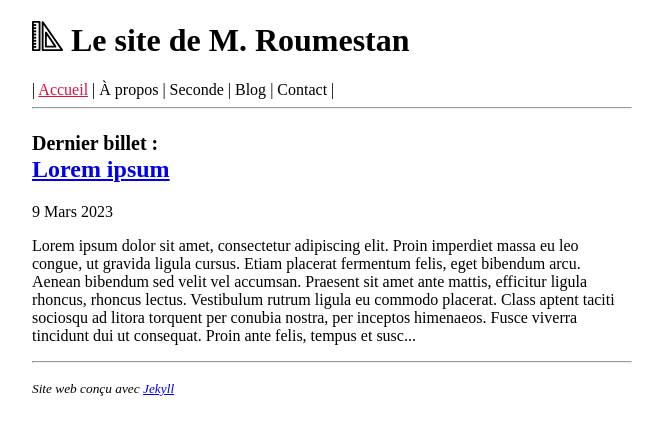
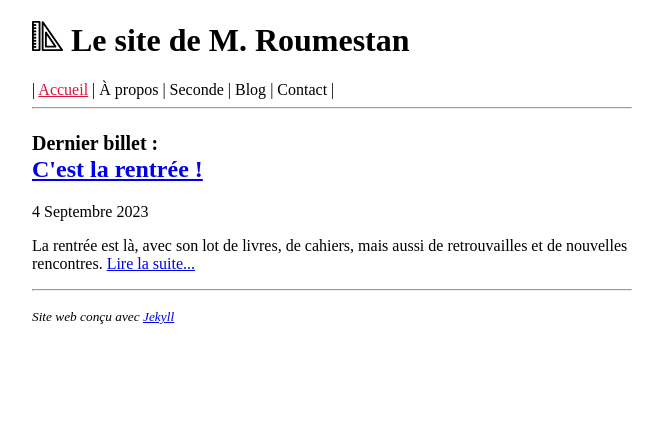
Before and after one commit to roumesta/roumestan.github.io, a Jekyll site: the page built from index.html, in a window 1280 px wide. Shown: the top 435 px of the page, without its empty margins (308-971 px from the left). Built offline with Jekyll 4.4.1, drawn with Linux system fonts in a browser that asks for light colours.

Commit message:
Post de rentrée

```diff
--- a/_posts/2023-03-09-lorem-ipsum.md
+++ /dev/null
@@ -1,15 +0,0 @@
----
-layout: post
-title: Lorem ipsum
-date: 2023-03-09 12:25:00 +0100
----
-
-Lorem ipsum dolor sit amet, consectetur adipiscing elit. Proin imperdiet massa eu leo congue, ut gravida ligula cursus. Etiam placerat fermentum felis, eget bibendum arcu. Aenean bibendum sed velit vel accumsan. Praesent sit amet ante mattis, efficitur ligula rhoncus, rhoncus lectus. Vestibulum rutrum ligula eu commodo placerat. Class aptent taciti sociosqu ad litora torquent per conubia nostra, per inceptos himenaeos. Fusce viverra tincidunt dui ut consequat. Proin ante felis, tempus et suscipit at, consequat sit amet arcu. Aliquam erat volutpat. Cras aliquam dolor lobortis, viverra lacus nec, semper enim.
-
-Aenean egestas varius orci, a posuere sem tempor nec. Donec accumsan vestibulum iaculis. Nam eros mi, dapibus in sagittis a, tincidunt sed mi. Phasellus at purus imperdiet, mattis sem eu, eleifend massa. Morbi ut lobortis libero. Proin malesuada, nibh a bibendum facilisis, metus nunc mollis mauris, sit amet dictum ante odio vel mauris. Fusce iaculis porta rutrum. Aliquam tortor nunc, finibus vel viverra sed, molestie et risus. Fusce mi ex, viverra eget justo a, volutpat convallis lectus. Proin enim est, porta sed justo ut, laoreet ullamcorper nulla. Vestibulum at ligula nec mauris vestibulum congue in ac ligula.
-
-Aenean risus dui, ullamcorper eget convallis vitae, aliquam sit amet justo. Morbi finibus enim nisl, quis aliquet nisi fermentum a. Sed eget aliquam orci. Quisque metus ligula, euismod quis scelerisque eget, volutpat in libero. Phasellus a aliquam orci. Cras sed elit eros. Sed tempus laoreet ornare. Suspendisse porttitor molestie feugiat. Nunc aliquam blandit tellus at accumsan. Donec vitae arcu ac mauris fermentum scelerisque non eu diam. Pellentesque consequat lectus non nibh blandit, id aliquam mauris varius. Nullam vestibulum, nisl eget cursus fringilla, nibh orci vehicula tortor, sed dapibus est risus vitae risus.
-
-Quisque commodo varius felis, ut tempor justo gravida vel. Morbi eget elit aliquam, blandit nisi eu, viverra tortor. Proin maximus a massa eu ultrices. In pretium neque et rutrum scelerisque. Nunc viverra nec tortor vitae lacinia. Quisque mattis leo vitae quam lacinia, nec dignissim ante malesuada. Nunc tristique, orci in ultrices sagittis, dui sem tristique ante, non tincidunt metus ex a quam.
-
-Integer interdum metus eu velit ullamcorper, ac feugiat risus interdum. Curabitur imperdiet aliquam erat, non finibus tellus. Etiam pellentesque hendrerit est eget semper. Sed nisi velit, imperdiet ut enim a, rhoncus elementum nisl. Quisque iaculis convallis lorem, quis vulputate lacus molestie sit amet. Nullam consectetur dolor quis justo viverra molestie. Proin ut erat enim. Morbi aliquam quis arcu in accumsan. Sed porta purus metus, a euismod mi sodales ut.
--- /dev/null
+++ b/_posts/2023-09-04-rentree.md
@@ -0,0 +1,9 @@
+---
+layout: post
+title: C'est la rentrée !
+date: 2023-09-04 08:00:00 +0100
+---
+
+La rentrée est là, avec son lot de livres, de cahiers, mais aussi de retrouvailles et de nouvelles rencontres.
+
+Je vous souhaite donc de passer une excellente année scolaire, riche en apprentissages et en progrès !
--- a/index.html
+++ b/index.html
@@ -10,5 +10,6 @@ layout: default
     </a>
 </h2>
 <p>{% include date-longue.html date=post.date  %}</p>
-<p>{{ post.excerpt | strip_html | truncate: 500 }}</p>
+<p>{{ post.excerpt | strip_html | truncate: 500 }} <a href='{{ site.url }}{{ post.url }}' title='{{ post.title }}'>Lire la suite...</a></p>
+
 {% endfor %}
```
Also changed, not shown: _posts/2023-02-27-hello-world.md (deleted, +0 -7 lines), _posts/2023-03-09-des-equations.md (deleted, +0 -11 lines), _posts/2023-03-09-un-tableau.md (deleted, +0 -9 lines), seconde.html (+7 -1 lines).
